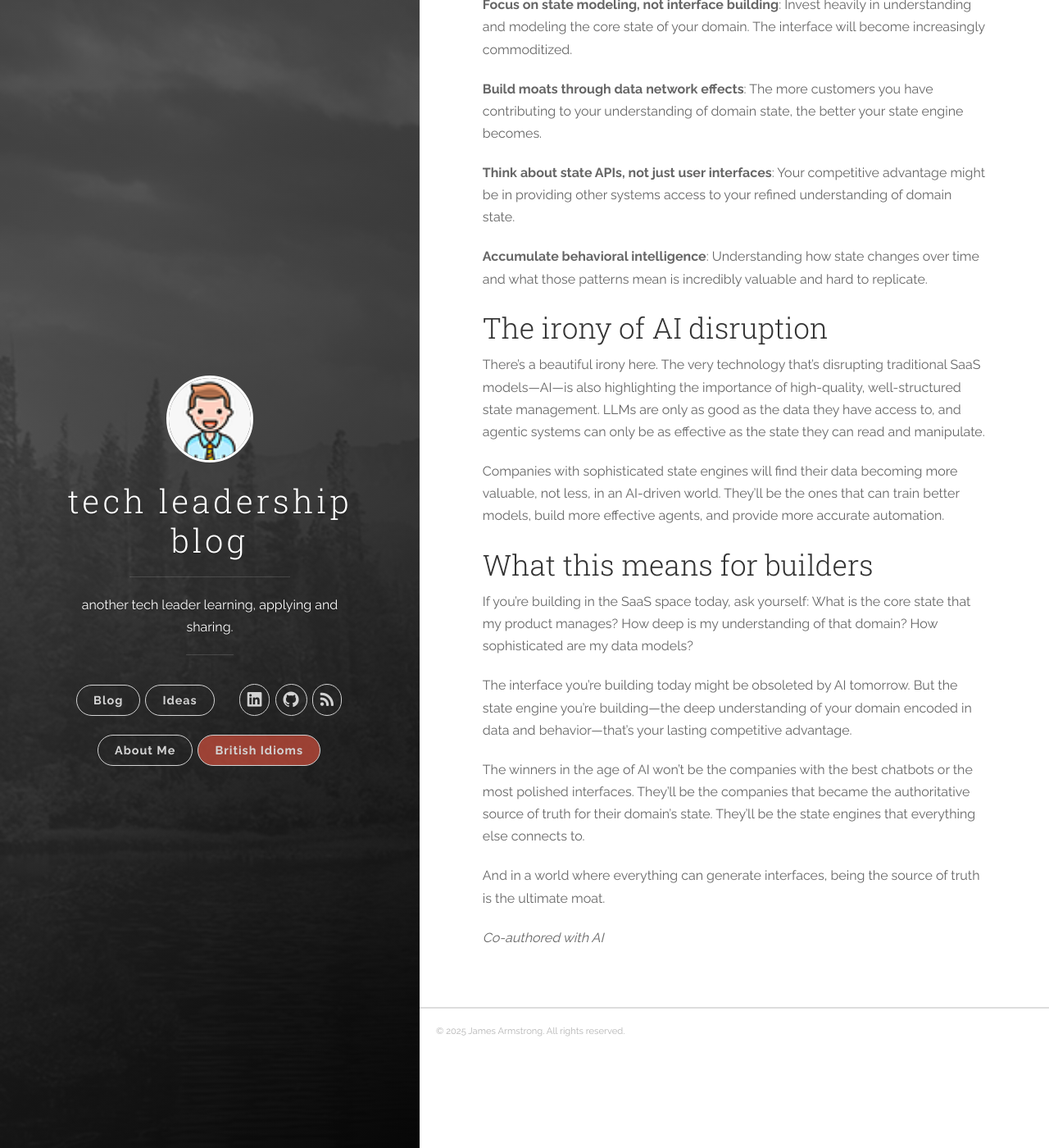
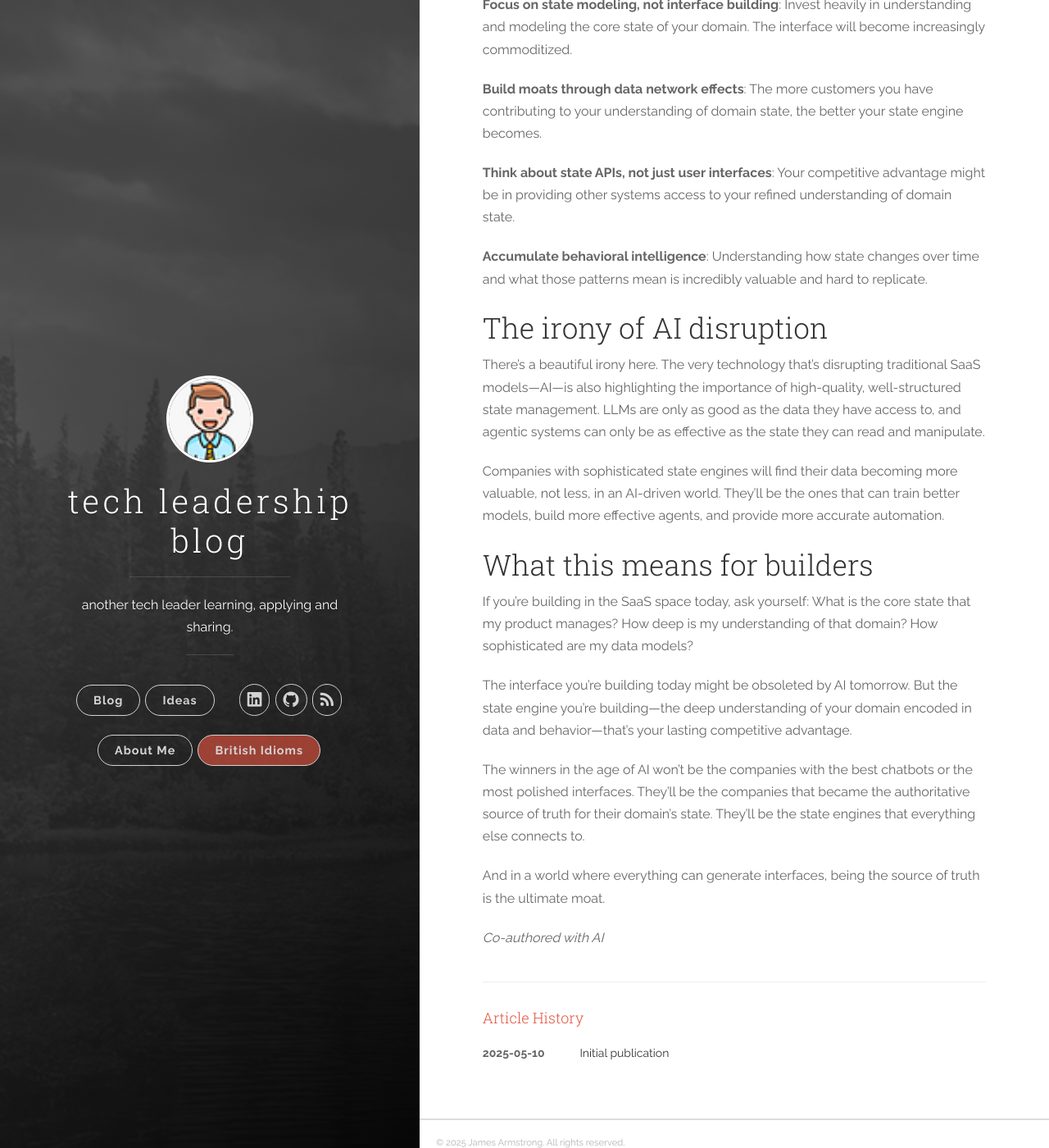
Before and after one commit to nomadicj/nomadicj.github.io, a Jekyll site: the page built from _posts/2025-05-10-SaaS in the age of AI - the winners are going to be the state engines.md, in a window 1280 px wide and 1400 px high, scrolled down 2438 px. Shown: the whole window at 82% size. Built offline with Jekyll 4.4.1, drawn with Linux system fonts in a browser that asks for light colours.

Commit message:
Add article history section to track post updates over time

```diff
--- a/_layouts/post.html
+++ b/_layouts/post.html
@@ -21,6 +21,20 @@ layout: default
   <section class="post">
     {{ content }}
   </section>
+
+  {% if page.history and page.history.size > 0 %}
+  <section class="post-history">
+    <h3>Article History</h3>
+    <ul class="history-list">
+      {% for entry in page.history %}
+      <li class="history-entry">
+        <time class="history-date">{{ entry.date }}</time>
+        <span class="history-change">{{ entry.change }}</span>
+      </li>
+      {% endfor %}
+    </ul>
+  </section>
+  {% endif %}
   {% if page.comments != false and site.disqus_shortname %}<section id="disqus_thread"></section><!-- /#disqus_thread -->{% endif %}
 </article>
 {% if page.comments != false %}{% include disqus.html %}{% endif %}
--- a/_posts/2025-05-10-SaaS in the age of AI - the winners are going to be the state engines.md
+++ b/_posts/2025-05-10-SaaS in the age of AI - the winners are going to be the state engines.md
@@ -5,6 +5,9 @@ date: 2025-05-10 12:00:00
 categories: [technology, saas, ai, strategy]
 tags: [ai, saas, data, state management, competitive advantage]
 description: "In an age of AI-driven interfaces and agentic interaction models, the companies that will thrive are those that control the core state and data that underpins everything else."
+history:
+  - date: "2025-05-10"
+    change: "Initial publication"
 ---
 
 The SaaS landscape is experiencing seismic shifts. AI-powered interfaces are democratizing user experience design. Large language models are making sophisticated automation accessible to every company. Agentic systems are promising to revolutionize how we interact with software entirely.
--- a/css/main.scss
+++ b/css/main.scss
@@ -108,3 +108,40 @@ pre.highlight code,
 .idioms-button:hover {
   background-color: rgba(226, 84, 64, 1) !important;
 }
+
+/* Article History Section */
+.post-history {
+  margin-top: 40px;
+  padding-top: 20px;
+  border-top: 1px solid #eee;
+}
+
+.post-history h3 {
+  color: #e25440;
+  font-size: 18px;
+  margin-bottom: 15px;
+}
+
+.history-list {
+  list-style: none;
+  padding: 0;
+  margin: 0;
+}
+
+.history-entry {
+  margin-bottom: 10px;
+  padding: 8px 0;
+  font-size: 14px;
+}
+
+.history-date {
+  color: #666;
+  font-weight: 600;
+  margin-right: 15px;
+  display: inline-block;
+  min-width: 100px;
+}
+
+.history-change {
+  color: #333;
+}
```
Also changed, not shown: _posts/2025-05-17-The Software Engineer of the Future - The Product-Aware Business Value Creator.md (+3 -0 lines), _posts/2025-05-24-Making Big Leaps with Small Steps - A Practical Guide for the Modern Engineer.md (+3 -0 lines).
